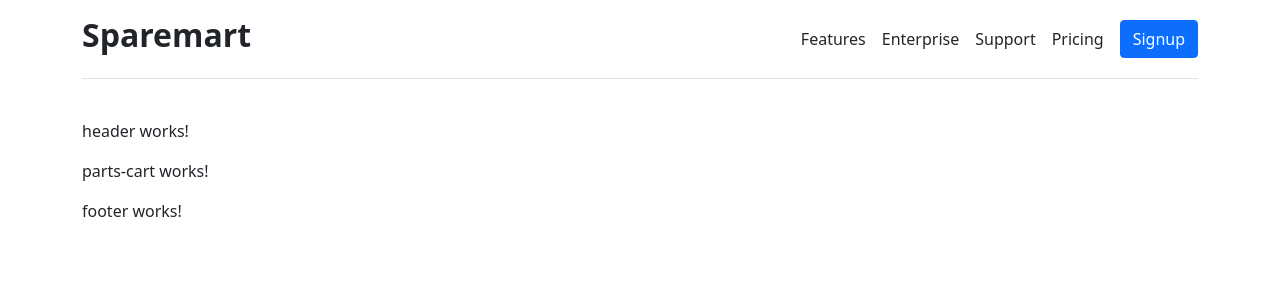
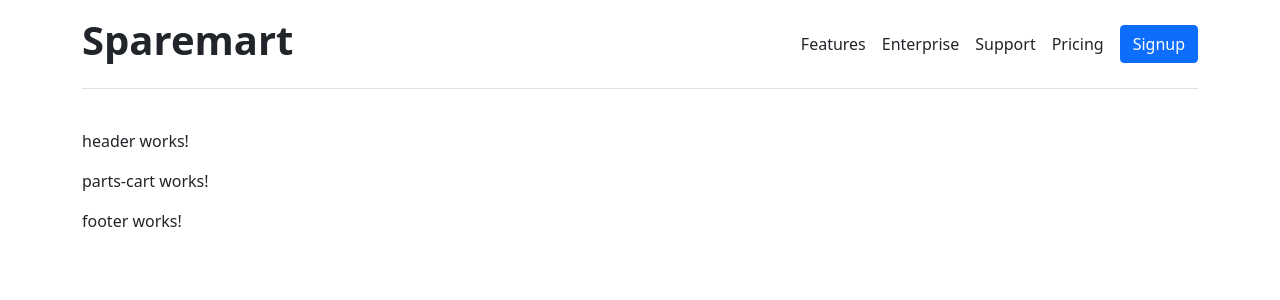
Before and after one commit to NSBM-SPM-2021/github-basics-Waas9963, an Angular app: page / in a window 1280 px wide. Shown: the top 300 px of the page. Built offline with nearby package versions, Linux system fonts and the light colour scheme.

Commit message:
Changes in heading font size

```diff
--- a/src/app/components/shared/nav/nav.component.html
+++ b/src/app/components/shared/nav/nav.component.html
@@ -3,7 +3,7 @@
       <div class="d-flex flex-column flex-md-row align-items-center pb-3 mb-4 border-bottom">
         <a href="/" class="d-flex align-items-center text-dark text-decoration-none">
 
-          <span class="fs-2"><h2><strong>Sparemart</strong></h2></span>
+          <span class="fs-2"><h1><strong>Sparemart</strong></h1></span>
         </a>
 
         <nav class="d-inline-flex mt-2 mt-md-0 ms-md-auto">
```
